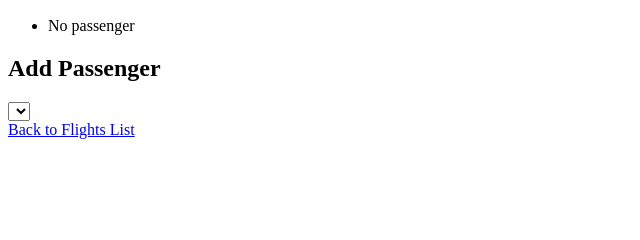
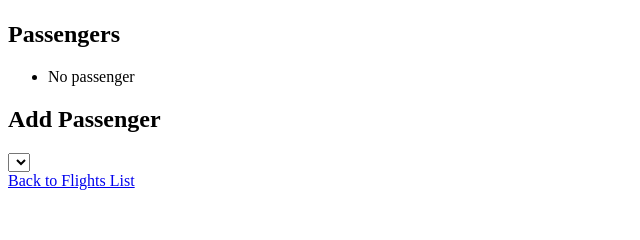
Before and after one commit to ajaygangwar245/CS50Web, a Django app: template lecture4/airline/flights/templates/flights/flight.html in a window 1280 px wide. Shown: the part 133-373 px from the top of the page, without its empty margins (0-640 px from the left). Run offline with Django 5.2, Linux system fonts and the light colour scheme; the template is opened without the code that fills it, so the values that code supplies are empty.

Commit message:
updated flight file

```diff
--- a/lecture4/airline/flights/templates/flights/flight.html
+++ b/lecture4/airline/flights/templates/flights/flight.html
@@ -8,6 +8,8 @@
         <li>Destination: {{ flight.destination }}</li>
         <li>Duration: {{ flight.duration }}</li>
     </ul>
+
+    <h2>Passengers</h2>
 
     <ul>
         {% for passenger in passengers %}
```
